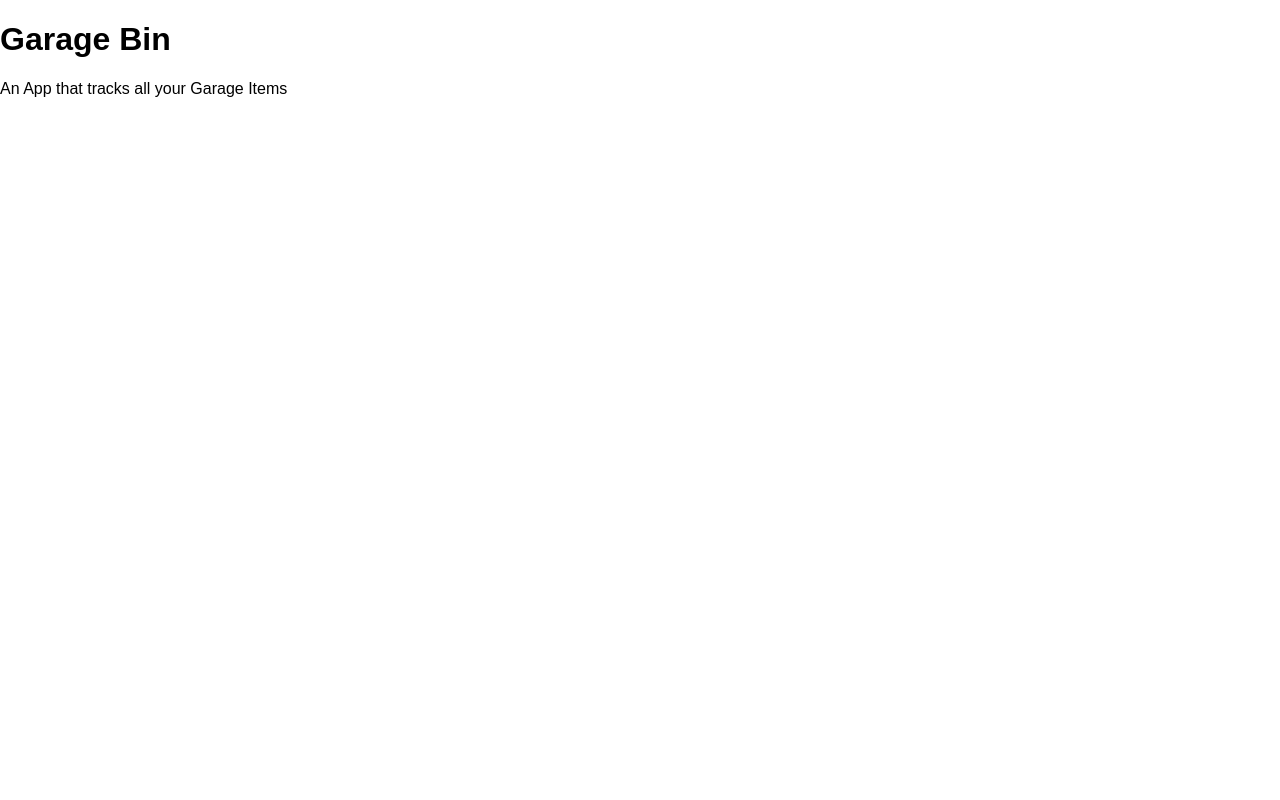
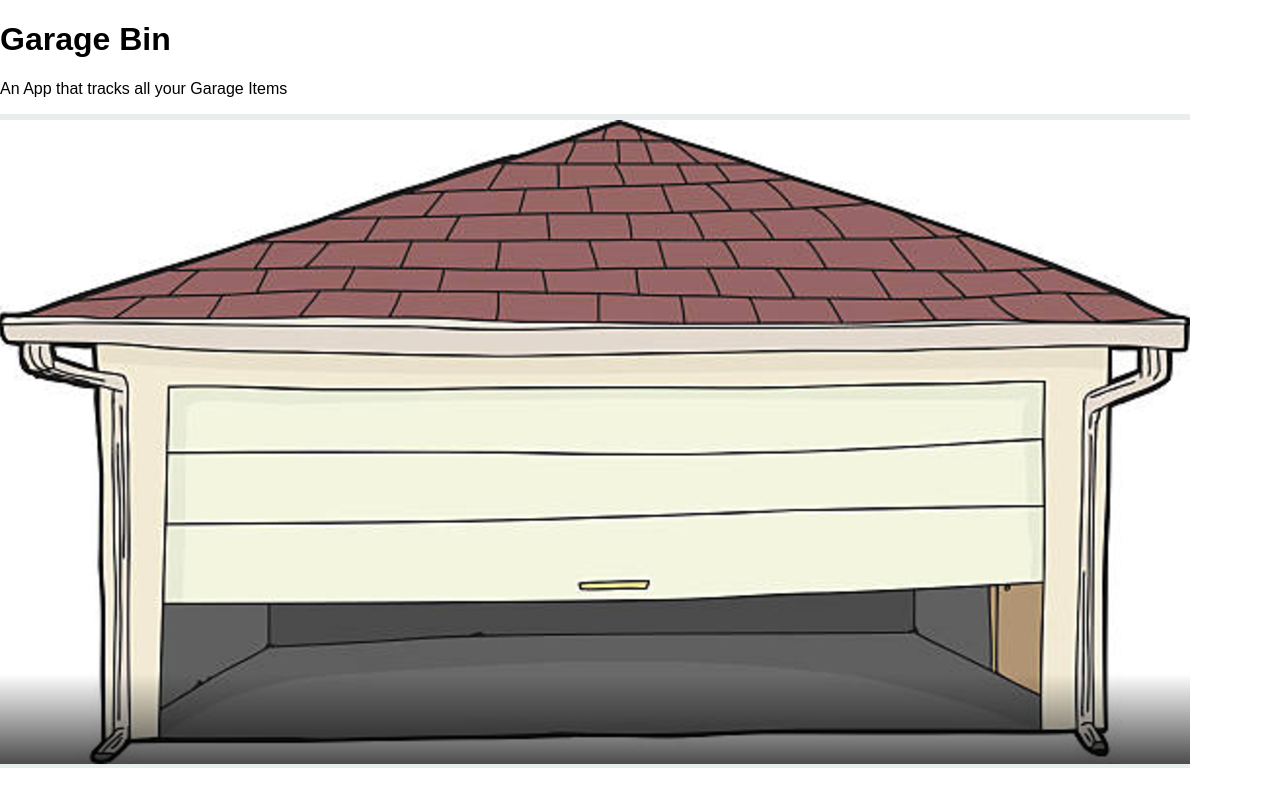
Before and after one commit to JustynaWiniarska/garage-bin, a website: page public/index.html in a window 1280 px wide. Drawn offline with Linux system fonts and the light colour scheme.

Commit message:
add garage image

```diff
--- a/public/index.html
+++ b/public/index.html
@@ -7,11 +7,14 @@
     <link rel="stylesheet" type="text/css" href="style.css">
   </head>
   <body>
-
     <header>
       <h1>Garage Bin</h1>
       <p>An App that tracks all your Garage Items</p>
     </header>
+    <main>
+      <img src="garage-door.png">
+    </main>
+
 
   </body>
   <script>window.jQuery || document.write('<script src="jquerymin.js"><\/script>')</script>
```
Also changed, not shown: public/garage-door.png (added), 2 other files.
